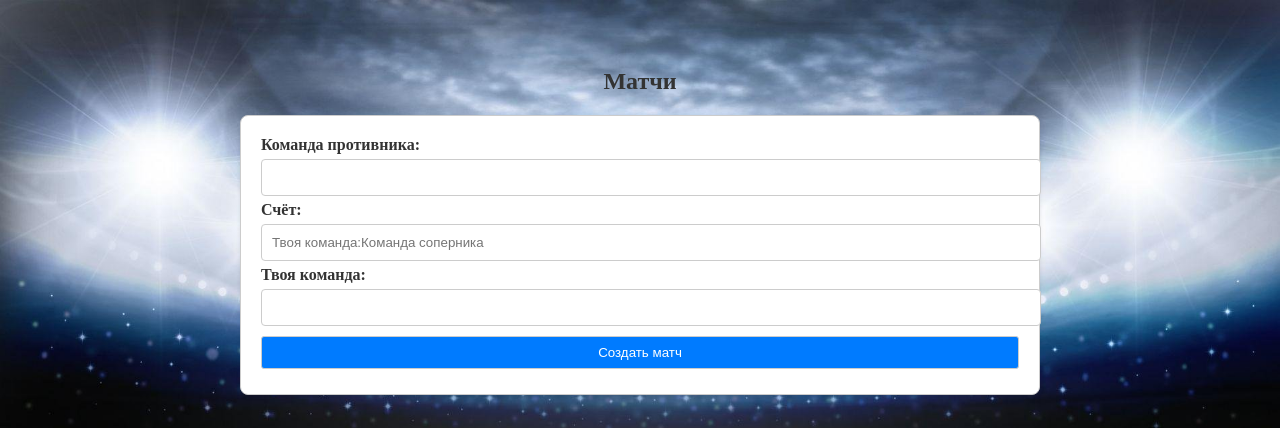
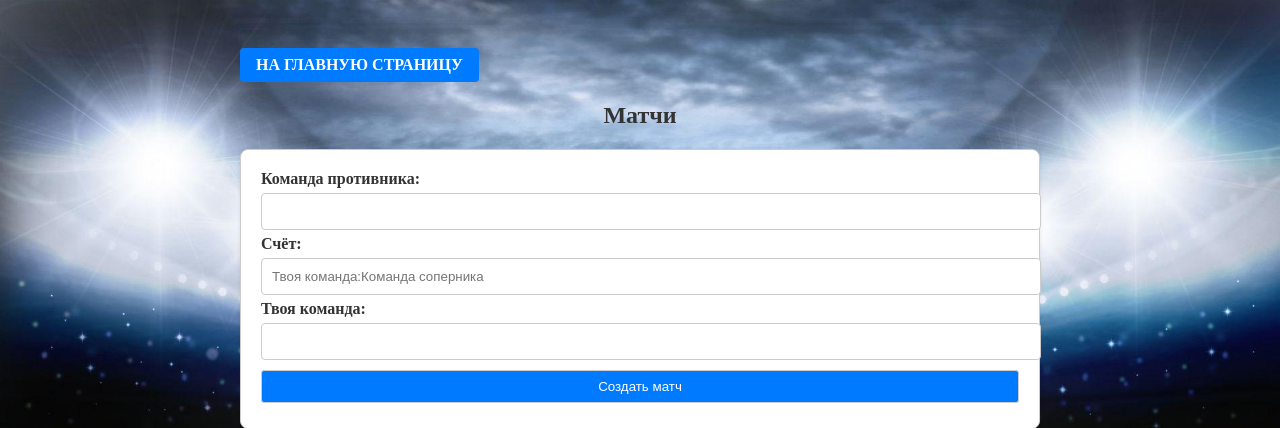
Before and after one commit to tim8006/Football-website, a Flask app: page /matches in a window 1280 px wide. Shown: the top 428 px of the page. Run offline with Flask 3, Linux system fonts and the light colour scheme.

Commit message:
Добавлена кнопка "На главную страницу"

```diff
--- a/static/css/styles.css
+++ b/static/css/styles.css
@@ -251,3 +251,21 @@ th {
 .team_stats-text-center {
     text-align: center;
 }
+
+.home-button {
+    display: inline-block;
+    padding: 8px 16px;
+    font-size: 1em;
+    font-weight: bold;
+    text-transform: uppercase;
+    color: #fff;
+    background-color: #007bff;
+    border: none;
+    border-radius: 4px;
+    text-decoration: none;
+    transition: background-color 0.3s ease;
+}
+
+.home-button:hover {
+    background-color: #0056b3;
+}
--- a/templates/create_team.html
+++ b/templates/create_team.html
@@ -9,6 +9,7 @@
 </head>
 <body>
     <div class="create_team-container">
+        <a href="{{ url_for('index') }}" class="home-button">На главную страницу</a>
         <h2>Создание команды</h2>
         <form method="POST" action="{{ url_for('create_team') }}" enctype="multipart/form-data">
             {{ form.csrf_token }}
--- a/templates/login.html
+++ b/templates/login.html
@@ -9,6 +9,7 @@
 </head>
 <body>
     <div class="login-container">
+        <a href="{{ url_for('index') }}" class="home-button">На главную страницу</a>
         <h2>Вход</h2>
         <form method="POST" action="{{ url_for('login') }}">
             {{ form.csrf_token }}
--- a/templates/matches.html
+++ b/templates/matches.html
@@ -6,6 +6,7 @@
 </head>
 <body>
     <div class="matches-container">
+        <a href="{{ url_for('index') }}" class="home-button">На главную страницу</a>
         <h2>Матчи</h2>
         <form method="POST" action="{{ url_for('matches') }}">
             <label for="opponent_name">Команда противника:</label>
--- a/templates/profile.html
+++ b/templates/profile.html
@@ -9,6 +9,7 @@
 </head>
 <body>
     <div class="profile-container">
+        <a href="{{ url_for('index') }}" class="home-button">На главную страницу</a>
         <h1>Профиль</h1>
         <div class="profile-info">
             <p class="profile-username">{{ username }}</p>
--- a/templates/register.html
+++ b/templates/register.html
@@ -9,6 +9,7 @@
 </head>
 <body>
     <div class="register-container">
+        <a href="{{ url_for('index') }}" class="home-button">На главную страницу</a>
         <h1>Регистрация</h1>
         <form method="POST" action="{{ url_for('register') }}">
             {{ form.csrf_token }}
--- a/templates/team_stats.html
+++ b/templates/team_stats.html
@@ -7,6 +7,7 @@
 </head>
 <body>
     <div class="team_stats-container">
+        <a href="{{ url_for('index') }}" class="home-button">На главную страницу</a>
         <h1>Статистика команды</h1>
         <table>
             <tr>
```
Also changed, not shown: matches.db (deleted), teams.db (deleted), users.db (deleted).
